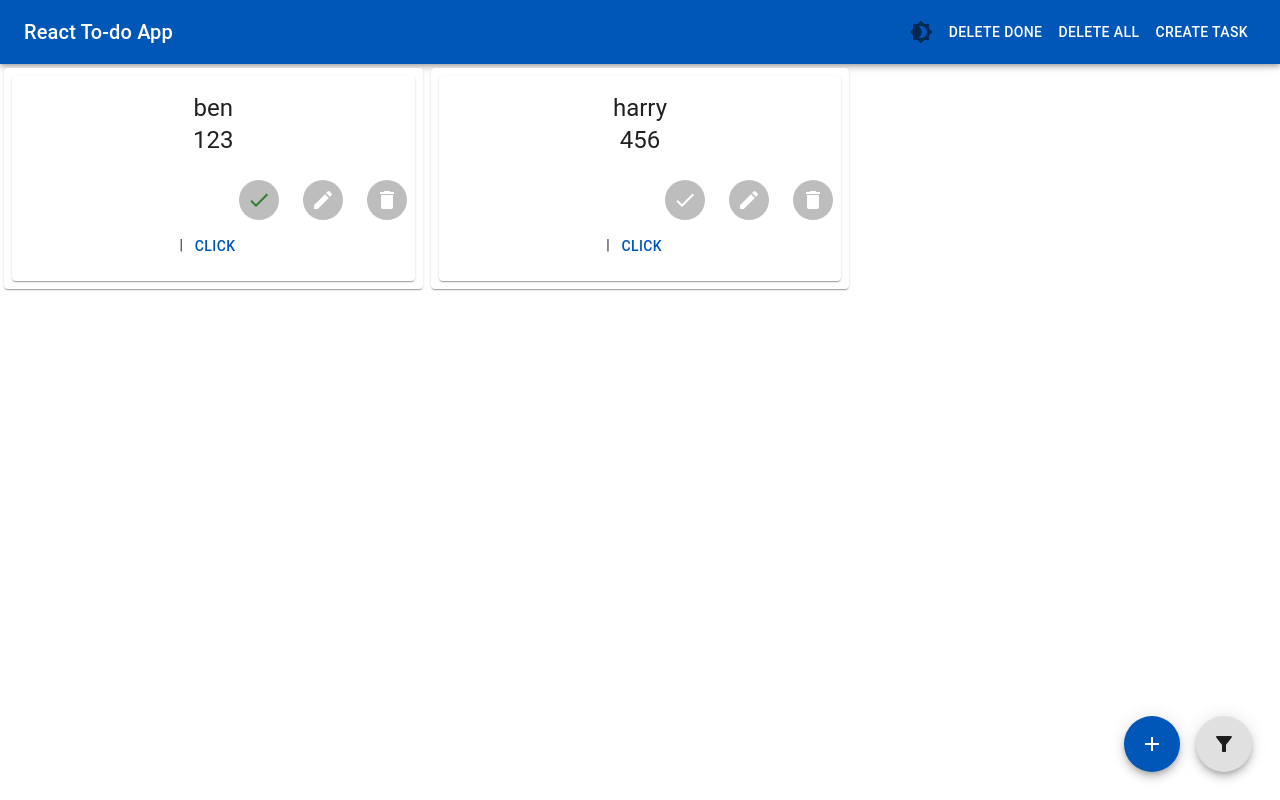
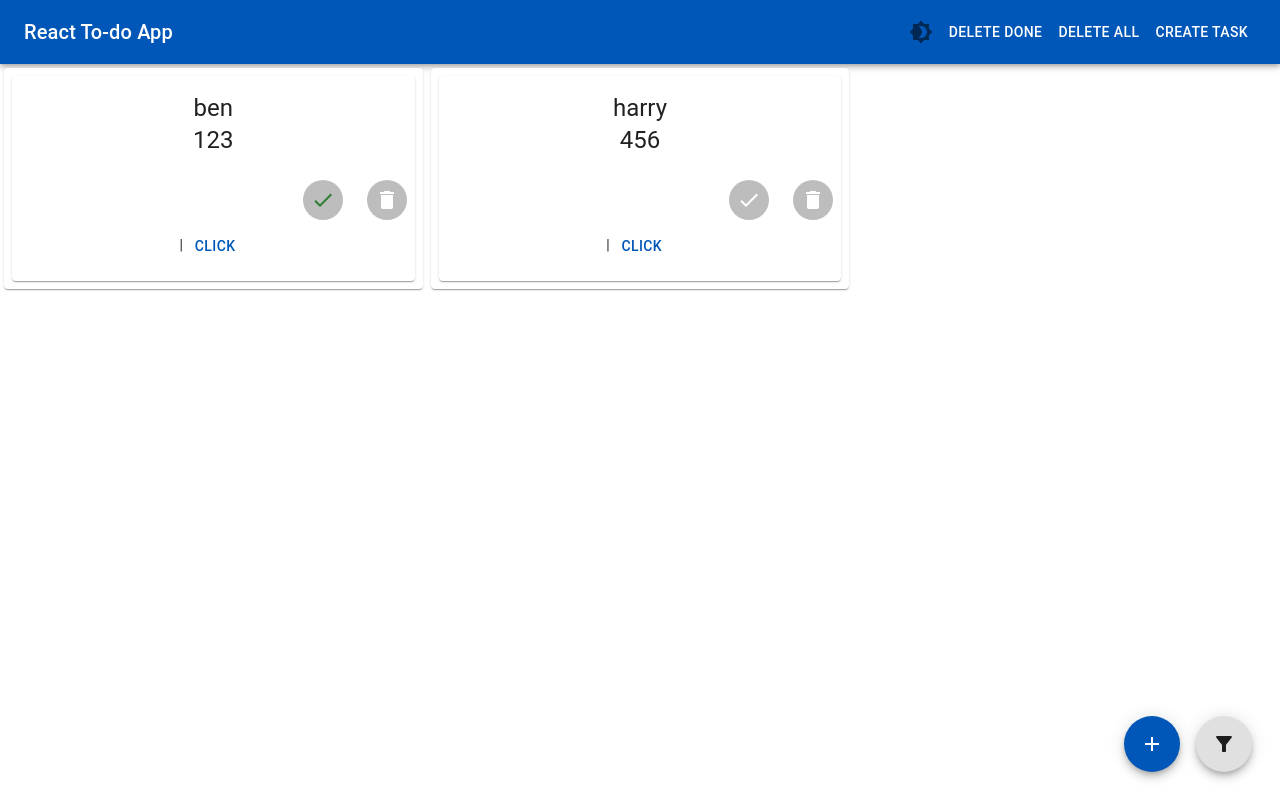
Before and after one commit to benjaminpritchard230/my-app, a React (Create React App) app: page / in a window 1280 px wide. Built offline with nearby package versions, Linux system fonts and the light colour scheme.

Commit message:
Learning

```diff
--- a/src/components/TaskCardButtons.jsx
+++ b/src/components/TaskCardButtons.jsx
@@ -44,7 +44,7 @@ const TaskCardButtons = ({ task, editDialog, setEditDialog }) => {
           />
         </Avatar>
       </IconButton>
-      <IconButton
+      {/* <IconButton
         onClick={() => {
           handleEditClick();
         }}
@@ -52,7 +52,7 @@ const TaskCardButtons = ({ task, editDialog, setEditDialog }) => {
         <Avatar>
           <EditIcon sx={{ "&:hover": { color: "yellow" } }} />
         </Avatar>
-      </IconButton>
+      </IconButton> */}
       <IconButton
         onClick={() => {
           handleDeleteClick();
```
